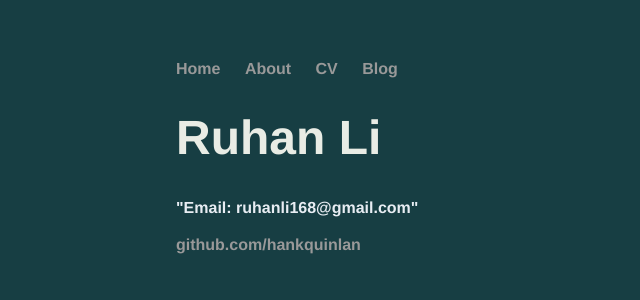
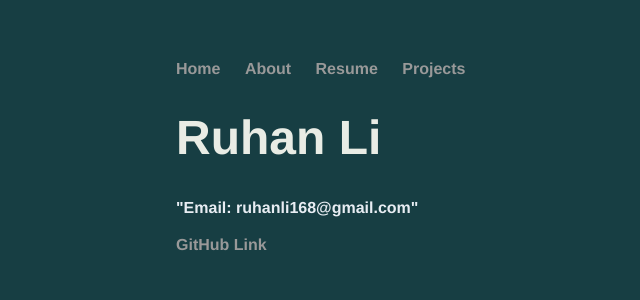
Before and after one commit to Raymoondo/RuhanLi.github.io-1, a Jekyll site: the page built from index.html, in a window 1280 px wide. Shown: the top 300 px of the page, without its empty margins (16-656 px from the left). Built offline with Jekyll 4.4.1, drawn with Linux system fonts in a browser that asks for light colours.

Commit message:
Update default.html

```diff
--- a/_layouts/default.html
+++ b/_layouts/default.html
@@ -10,8 +10,8 @@
 	    		<ul>
 	        		<li><a href="/">Home</a></li>
 		        	<li><a href="/about">About</a></li>
-	        		<li><a href="/cv">CV</a></li>
-	        		<li><a href="/blog">Blog</a></li>
+	        		<li><a href="/cv">Resume</a></li>
+	        		<li><a href="/projects">Projects</a></li>
 	    		</ul>
 			</nav>
 			<div class="container">
@@ -22,7 +22,7 @@
 			<footer>
 	    		<ul>
 	        		<p id="email">"Email: ruhanli168@gmail.com"</p>
-	        		<li><a href="https://github.com/hankquinlan">github.com/hankquinlan</a></li>
+	        		<li><a href="https://github.com/RuhanLi">GitHub Link</a></li>
 				</ul>
 			</footer>
 		</body>
```
